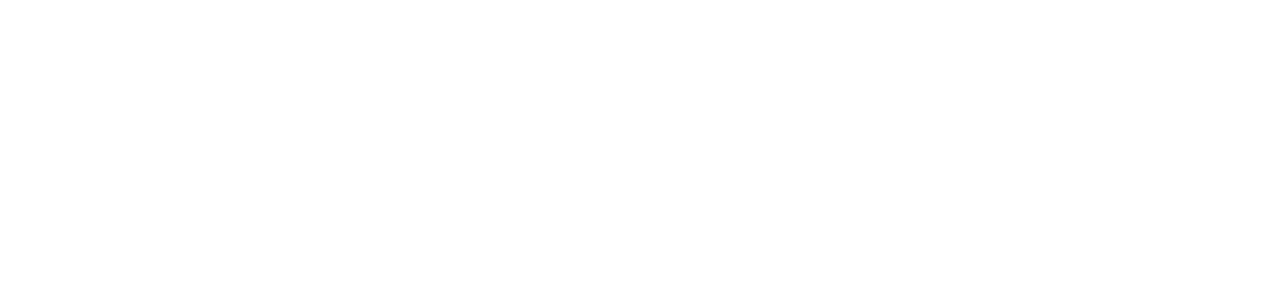
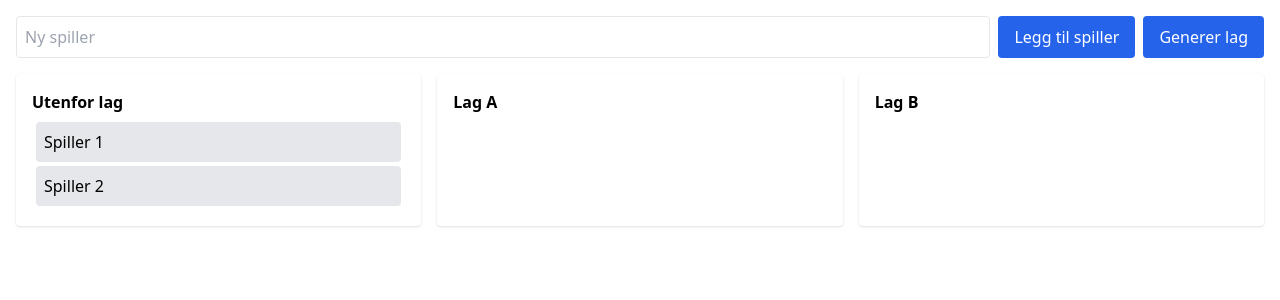
Before and after one commit to fredrik-hugotech/sportsdiff-new, a React (Vite) app: page / in a window 1280 px wide. Shown: the top 300 px of the page. Built offline with nearby package versions, Linux system fonts and the light colour scheme.

Commit message:
feat: implement basic team generator

```diff
--- a/src/Laggenerator.jsx
+++ b/src/Laggenerator.jsx
@@ -1,4 +1,4 @@
-import React, { useState, useEffect } from "react";
+import React, { useState } from "react";
 import { Button } from "@/components/ui/button";
 import { Card, CardContent } from "@/components/ui/card";
 import {
@@ -9,11 +9,121 @@
 } from "@dnd-kit/core";
 import { CSS } from "@dnd-kit/utilities";
 
-// ... resten av komponenten din som før
+// Draggable component for each player
+function DraggablePlayer({ id, name, container }) {
+  const { attributes, listeners, setNodeRef, transform, transition } =
+    useDraggable({ id, data: { container } });
 
-// 👇 Endringen er HER: flyttet eksporten ned
+  const style = {
+    transform: CSS.Translate.toString(transform),
+    transition,
+  };
+
+  return (
+    <div
+      ref={setNodeRef}
+      style={style}
+      {...listeners}
+      {...attributes}
+      className="bg-gray-200 p-2 m-1 rounded cursor-grab"
+    >
+      {name}
+    </div>
+  );
+}
+
+// Droppable column representing a team or the unassigned list
+function DroppableColumn({ id, label, players }) {
+  const { setNodeRef, isOver } = useDroppable({ id });
+  const highlight = isOver ? "bg-gray-100" : "";
+  return (
+    <Card className="w-full">
+      <CardContent ref={setNodeRef} className={`min-h-[120px] ${highlight}`}>
+        <h2 className="font-semibold mb-2">{label}</h2>
+        {players.map((p) => (
+          <DraggablePlayer
+            key={p.id}
+            id={p.id}
+            name={p.name}
+            container={id}
+          />
+        ))}
+      </CardContent>
+    </Card>
+  );
+}
+
 function LagGenerator() {
-  // ... hele komponentinnholdet ditt (uendret)
+  const [players, setPlayers] = useState([
+    { id: "p1", name: "Spiller 1", container: "unassigned" },
+    { id: "p2", name: "Spiller 2", container: "unassigned" },
+  ]);
+  const [newPlayer, setNewPlayer] = useState("");
+
+  const movePlayer = (id, container) => {
+    setPlayers((ps) => ps.map((p) => (p.id === id ? { ...p, container } : p)));
+  };
+
+  const handleDragEnd = (event) => {
+    const { active, over } = event;
+    if (!over) return;
+    const origin = active.data.current?.container;
+    const destination = over.id;
+    if (origin === destination) return;
+    movePlayer(active.id, destination);
+  };
+
+  const handleAddPlayer = () => {
+    if (!newPlayer.trim()) return;
+    const id = Date.now().toString();
+    setPlayers((ps) => [
+      ...ps,
+      { id, name: newPlayer.trim(), container: "unassigned" },
+    ]);
+    setNewPlayer("");
+  };
+
+  const generateRandomTeams = () => {
+    const shuffled = [...players];
+    for (let i = shuffled.length - 1; i > 0; i--) {
+      const j = Math.floor(Math.random() * (i + 1));
+      [shuffled[i], shuffled[j]] = [shuffled[j], shuffled[i]];
+    }
+    const half = Math.ceil(shuffled.length / 2);
+    setPlayers(
+      shuffled.map((p, idx) => ({
+        ...p,
+        container: idx < half ? "teamA" : "teamB",
+      }))
+    );
+  };
+
+  const unassigned = players.filter((p) => p.container === "unassigned");
+  const teamA = players.filter((p) => p.container === "teamA");
+  const teamB = players.filter((p) => p.container === "teamB");
+
+  return (
+    <div className="p-4 space-y-4">
+      <div className="flex space-x-2">
+        <input
+          value={newPlayer}
+          onChange={(e) => setNewPlayer(e.target.value)}
+          placeholder="Ny spiller"
+          className="border p-2 rounded flex-1"
+        />
+        <Button onClick={handleAddPlayer}>Legg til spiller</Button>
+        <Button onClick={generateRandomTeams}>Generer lag</Button>
+      </div>
+
+      <DndContext collisionDetection={closestCenter} onDragEnd={handleDragEnd}>
+        <div className="grid grid-cols-3 gap-4">
+          <DroppableColumn id="unassigned" label="Utenfor lag" players={unassigned} />
+          <DroppableColumn id="teamA" label="Lag A" players={teamA} />
+          <DroppableColumn id="teamB" label="Lag B" players={teamB} />
+        </div>
+      </DndContext>
+    </div>
+  );
 }
 
 export default LagGenerator;
```
